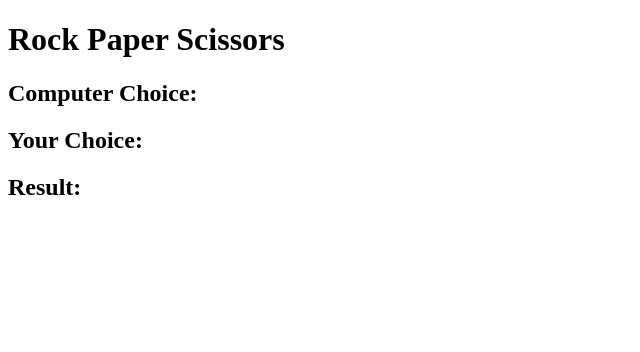
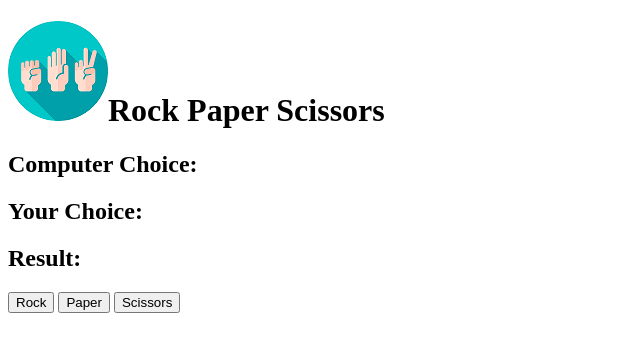
Before and after one commit to magz-dev/javascript-game, a plain HTML site: page index.html in a window 1280 px wide. Shown: the whole page, without its empty margins (0-640 px from the left). Drawn offline with Linux system fonts and the light colour scheme.

Commit message:
add logo image in heading area

```diff
--- a/index.html
+++ b/index.html
@@ -9,19 +9,24 @@
 
   <title>Rock Paper Scissors</title>
 </head>
-<body>
-  <h1 class="heading">Rock Paper Scissors</h1>
+  <h1><img src="assets/images/logo.png" alt="logo">Rock Paper Scissors</h1>
 
   <div class="game-area">
     <h2>Computer Choice: <span id="computer-choice"></span></h2>
-    <h2>Your Choice: <span id="user-choice"></span></h2>
+    <h2>Your Choice: <span id="your-choice"></span></h2>
 
   </div>
   <div class="result-area">
     <h2>Result: <span id="result"></span></h2>
 
   </div>
+  <div class="choices">
+    <div></div>
+    <button>Rock</button>
+    <button>Paper</button>
+    <button>Scissors</button>
 
+  </div>
   <script src="game.js" charset="utf-8"></script>
 
 </body>
```
Also changed, not shown: assets/images/logo.png (added).
